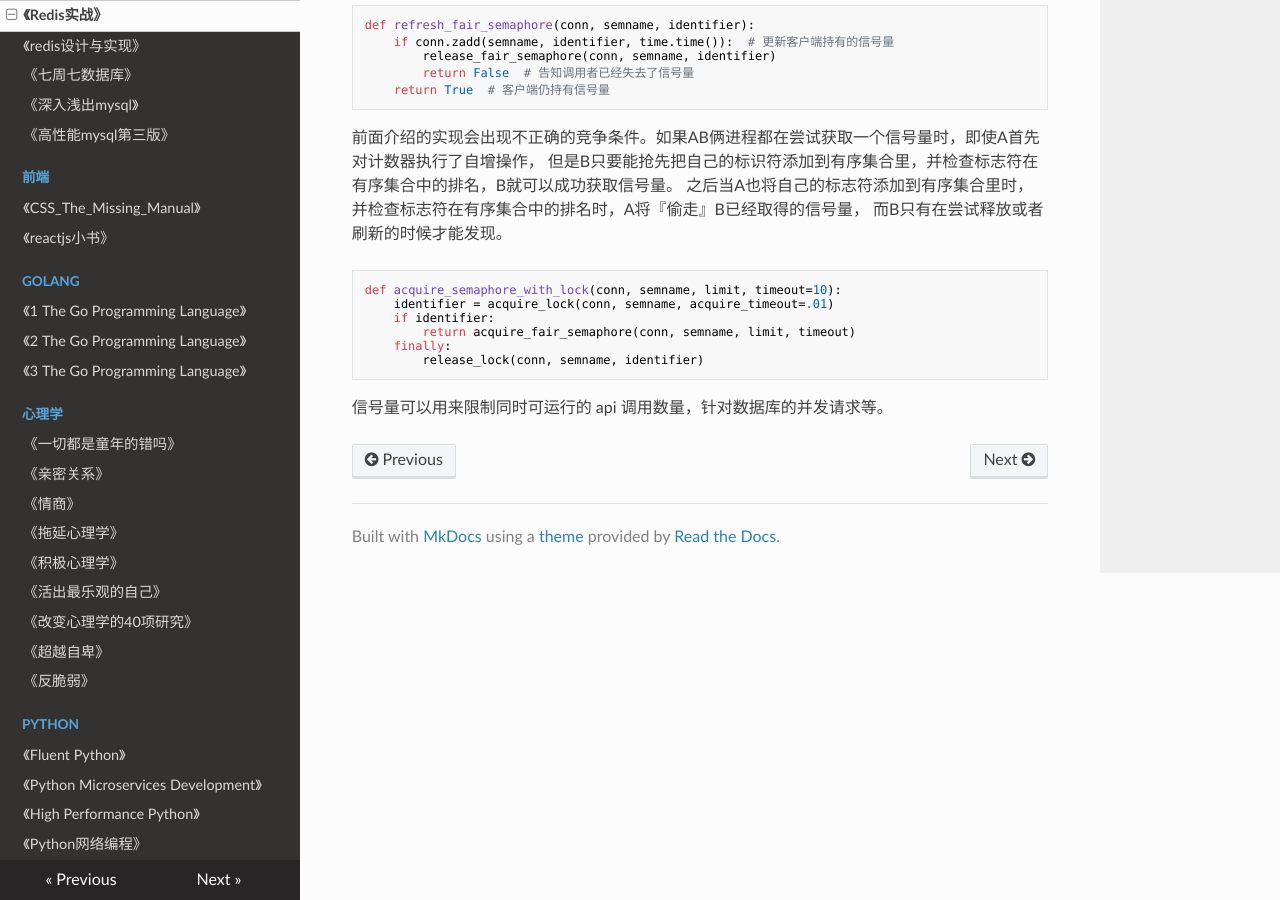
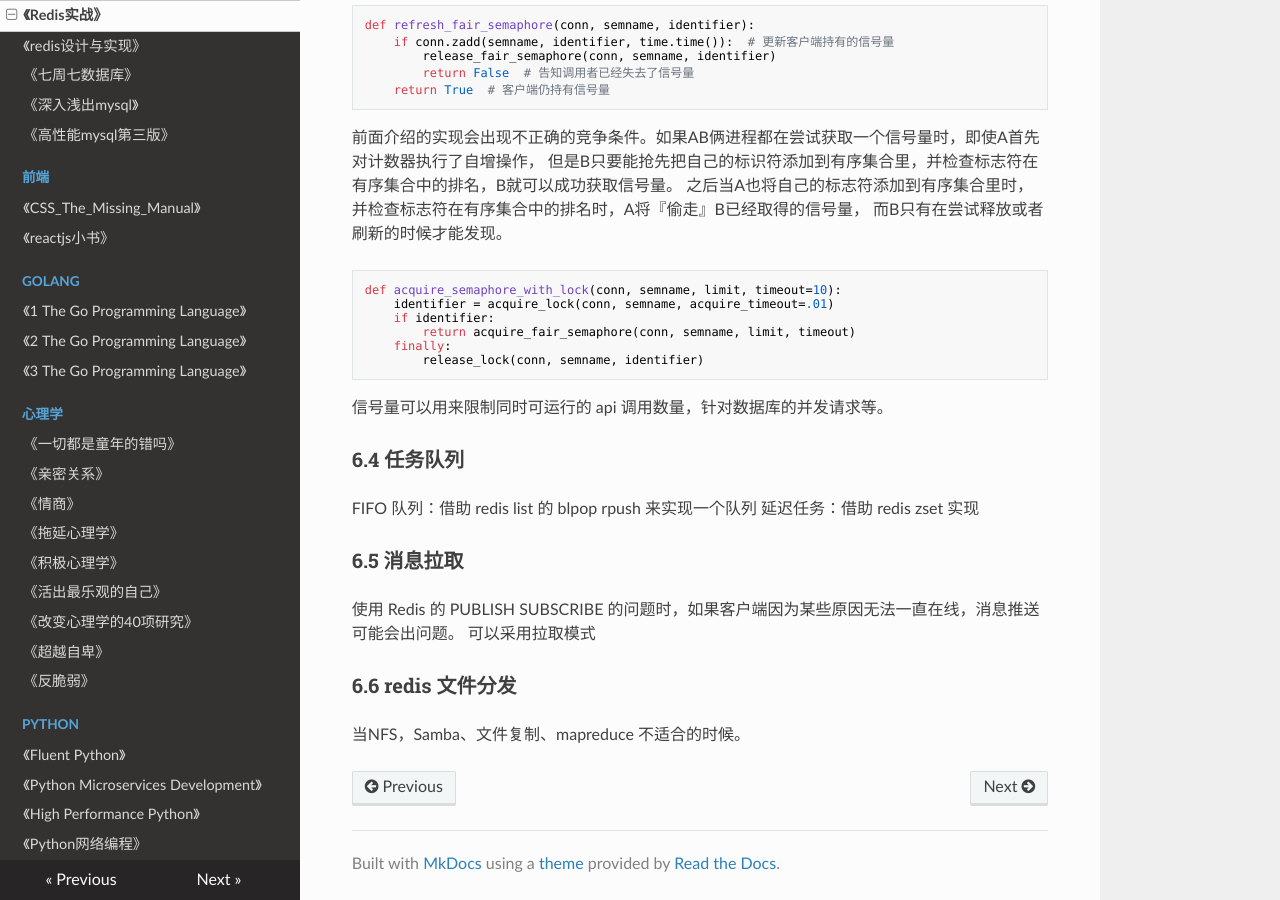
Before and after one commit to PegasusWang/booknotes, an MkDocs documentation site: the page built from docs/database/redis实战.md, in a window 1280 px wide and 900 px high, scrolled down 8138 px. Built offline with MkDocs 1.6.1, drawn with Linux system fonts in a browser that asks for light colours; nearby versions of some CDN libraries; old or Windows-style settings are respelled for this version of MkDocs.

Commit message:
任务队列；消息拉取；文件分发

````diff
--- a/docs/database/redis实战.md
+++ b/docs/database/redis实战.md
@@ -379,3 +379,18 @@ def acquire_semaphore_with_lock(conn, semname, limit, timeout=10):
 ```
 
 信号量可以用来限制同时可运行的 api 调用数量，针对数据库的并发请求等。
+
+### 6.4 任务队列
+
+FIFO 队列：借助 redis list 的 blpop rpush 来实现一个队列
+延迟任务：借助 redis zset 实现
+
+### 6.5 消息拉取
+
+使用 Redis 的 PUBLISH SUBSCRIBE 的问题时，如果客户端因为某些原因无法一直在线，消息推送可能会出问题。
+可以采用拉取模式
+
+
+### 6.6 redis 文件分发
+
+当NFS，Samba、文件复制、mapreduce 不适合的时候。
````
